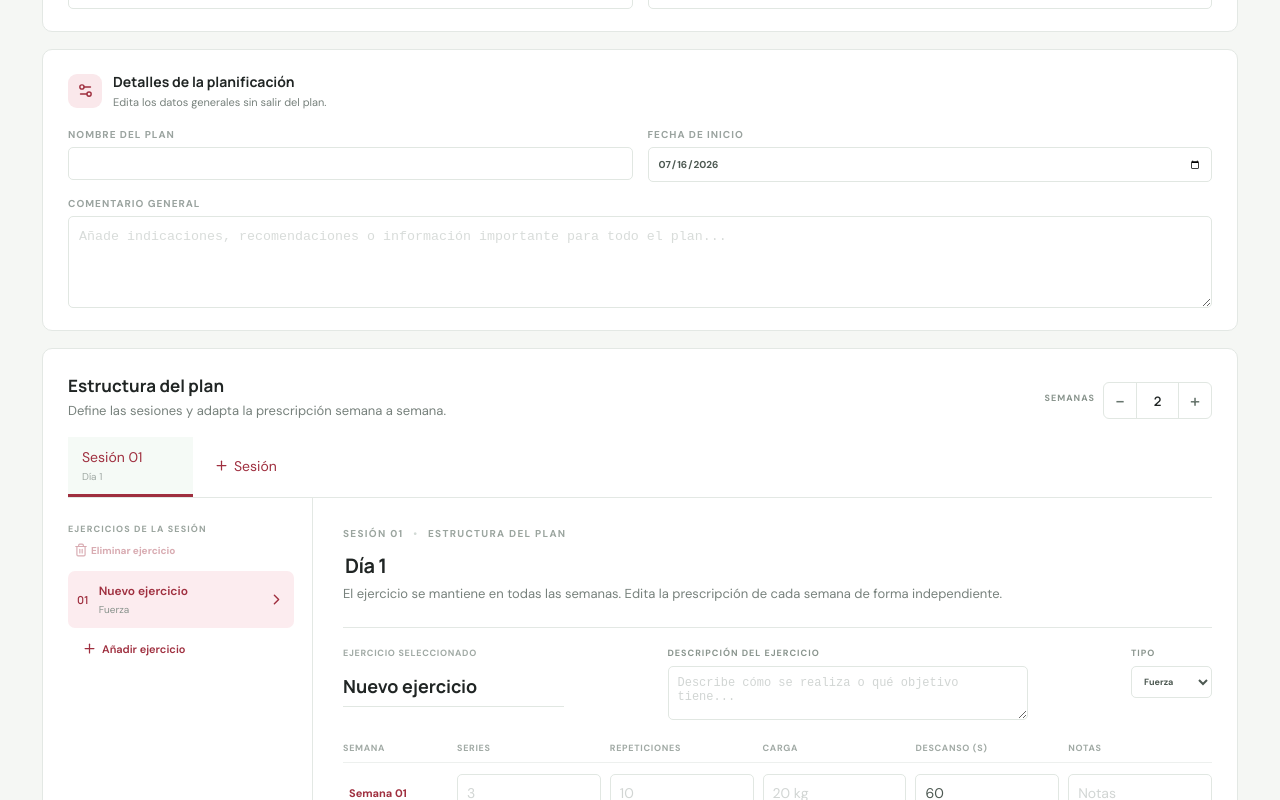
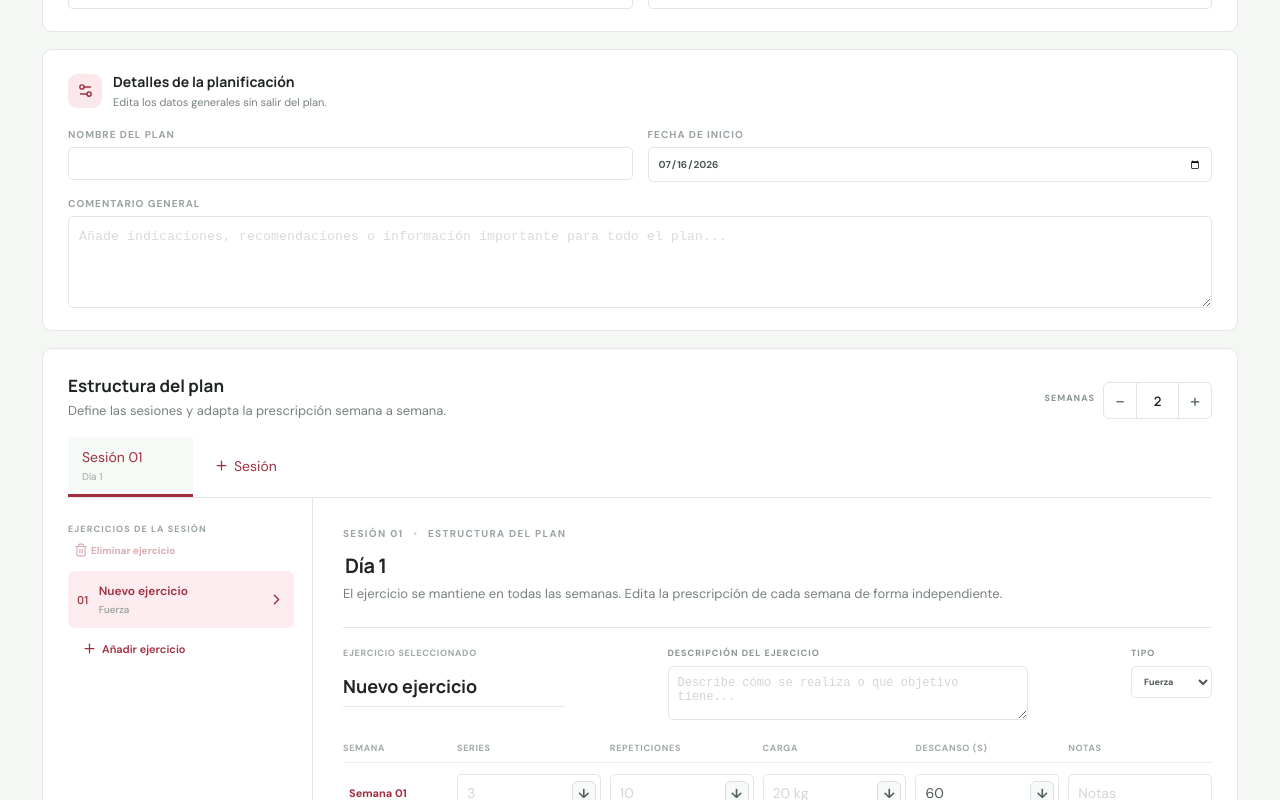
Before and after one commit to fvillena/exeplanner, a React (Vite) app: page / in a window 1280 px wide. Both pictures are taken after a click on the button "Aumentar cantidad de semanas". Shown: the part 781-1581 px from the top of the page. Built offline with nearby package versions, Linux system fonts and the light colour scheme.

Commit message:
feat(ui): enhance exercise prescription UI with propagation functionality

```diff
--- a/src/main.jsx
+++ b/src/main.jsx
@@ -672,6 +672,38 @@ function App({ initialPlan: providedPlan = null, serverPlan = null, initialExecu
               : itemDay,
           ),
         };
+      }),
+    }));
+  };
+  const propagateExercisePrescription = (fromWeekNumber) => {
+    const source = plan.weeks.find((item) => item.number === fromWeekNumber)?.days?.[activeDay]?.exercises?.[activeExercise];
+    if (!source) return;
+    const fields = source.type === "strength"
+      ? { sets: source.sets || "", reps: source.reps || "", load: source.load || "", rest: source.rest || "", notes: source.notes || "" }
+      : { metric: source.metric || "", intensity: source.intensity || "", notes: source.notes || "" };
+    setPlan((p) => ({
+      ...p,
+      weeks: p.weeks.map((item) => item.number <= fromWeekNumber ? item : {
+        ...item,
+        days: item.days.map((itemDay, dayIndex) => dayIndex !== activeDay ? itemDay : {
+          ...itemDay,
+          exercises: itemDay.exercises.map((exercise, exerciseIndex) => exerciseIndex === activeExercise ? { ...exercise, ...fields } : exercise),
+        }),
+      }),
+    }));
+  };
+  const propagateExerciseField = (fromWeekNumber, field) => {
+    const source = plan.weeks.find((item) => item.number === fromWeekNumber)?.days?.[activeDay]?.exercises?.[activeExercise];
+    if (!source) return;
+    const value = source[field] || "";
+    setPlan((p) => ({
+      ...p,
+      weeks: p.weeks.map((item) => item.number <= fromWeekNumber ? item : {
+        ...item,
+        days: item.days.map((itemDay, dayIndex) => dayIndex !== activeDay ? itemDay : {
+          ...itemDay,
+          exercises: itemDay.exercises.map((exercise, exerciseIndex) => exerciseIndex === activeExercise ? { ...exercise, [field]: value } : exercise),
+        }),
       }),
     }));
   };
@@ -1853,6 +1885,7 @@ function App({ initialPlan: providedPlan = null, serverPlan = null, initialExecu
                                 className={`prescription-row ${highlightedWeek === targetWeek.number ? "prescription-row-highlight" : ""}`}
                                 key={targetWeek.id}
                               >
+                                <div className="prescription-week-cell">
                                   <button
                                     className="prescription-week-link"
                                     type="button"
@@ -1866,34 +1899,22 @@ function App({ initialPlan: providedPlan = null, serverPlan = null, initialExecu
                                   >
                                     Semana {String(targetWeek.number).padStart(2, "0")}
                                   </button>
+                                </div>
+                                {[{ field: isStrength ? "sets" : "metric", value: isStrength ? ex.sets : ex.metric || "", placeholder: isStrength ? "3" : "30 min" }, { field: isStrength ? "reps" : "intensity", value: isStrength ? ex.reps : ex.intensity || "", placeholder: isStrength ? "10" : "Moderada" }, { field: isStrength ? "load" : "notes", value: isStrength ? ex.load : ex.notes || "", placeholder: isStrength ? "20 kg" : "Notas" }].map(({ field, value, placeholder }) => (
+                                  <div className="prescription-input-cell" key={field}>
                                     <input
-                                  value={isStrength ? ex.sets : ex.metric || ""}
-                                  placeholder={isStrength ? "3" : "30 min"}
-                                  onChange={(e) => updateExercisePrescription(targetWeek.number, isStrength ? { sets: e.target.value } : { metric: e.target.value })}
-                                />
-                                <input
-                                  value={isStrength ? ex.reps : ex.intensity || ""}
-                                  placeholder={isStrength ? "10" : "Moderada"}
-                                  onChange={(e) => updateExercisePrescription(targetWeek.number, isStrength ? { reps: e.target.value } : { intensity: e.target.value })}
-                                />
-                                <input
-                                  value={isStrength ? ex.load : ex.notes || ""}
-                                  placeholder={isStrength ? "20 kg" : "Notas"}
-                                  onChange={(e) => updateExercisePrescription(targetWeek.number, isStrength ? { load: e.target.value } : { notes: e.target.value })}
-                                />
+                                      value={value}
+                                      placeholder={placeholder}
+                                      onChange={(e) => updateExercisePrescription(targetWeek.number, { [field]: e.target.value })}
+                                    />
+                                    {field !== "notes" && targetWeek.number < plan.weeks.at(-1)?.number && <button type="button" className="propagate-btn" onClick={() => propagateExerciseField(targetWeek.number, field)} title="Propagar esta columna hacia abajo">↓</button>}
+                                  </div>
+                                ))}
                                 {isStrength && (
-                                  <input
-                                    value={ex.rest || ""}
-                                    placeholder="60"
-                                    onChange={(e) => updateExercisePrescription(targetWeek.number, { rest: e.target.value })}
-                                  />
+                                  <div className="prescription-input-cell"><input value={ex.rest || ""} placeholder="60" onChange={(e) => updateExercisePrescription(targetWeek.number, { rest: e.target.value })} />{targetWeek.number < plan.weeks.at(-1)?.number && <button type="button" className="propagate-btn" onClick={() => propagateExerciseField(targetWeek.number, "rest")} title="Propagar esta columna hacia abajo">↓</button>}</div>
                                 )}
                                 {isStrength && (
-                                  <input
-                                    value={ex.notes || ""}
-                                    placeholder="Notas"
-                                    onChange={(e) => updateExercisePrescription(targetWeek.number, { notes: e.target.value })}
-                                  />
+                                  <div className="prescription-input-cell"><input value={ex.notes || ""} placeholder="Notas" onChange={(e) => updateExercisePrescription(targetWeek.number, { notes: e.target.value })} /></div>
                                 )}
                               </div>
                             );
--- a/src/styles.css
+++ b/src/styles.css
@@ -829,6 +829,57 @@ nav button:hover,
     text-decoration-color: #e0b7bf
 }
 
+.prescription-week-cell {
+    display: flex;
+    flex-direction: column;
+    align-items: flex-start;
+    gap: 7px
+}
+
+.prescription-input-cell {
+    position: relative;
+    min-width: 0
+}
+
+.prescription-input-cell input {
+    min-width: 0;
+    padding-right: 34px
+}
+
+.propagate-btn {
+    position: absolute;
+    top: 50%;
+    right: 5px;
+    transform: translateY(-50%);
+    display: inline-flex;
+    align-items: center;
+    gap: 5px;
+    width: 24px;
+    height: 24px;
+    justify-content: center;
+    padding: 0;
+    border: 1px solid #d8e2dc;
+    border-radius: 6px;
+    background: #f7faf8;
+    color: #52645a;
+    font-size: 13px;
+    font-weight: 700;
+    white-space: nowrap;
+    transition: border-color .15s ease, background .15s ease, color .15s ease
+}
+
+.propagate-btn:hover {
+    border-color: #bd6573;
+    background: #fff5f6;
+    color: #9f2f3f
+}
+
+.propagate-btn span {
+    color: #9f2f3f;
+    font-size: 13px;
+    line-height: 9px
+}
+
 .summary-cell-highlight {
     position: relative;
     z-index: 1;
```
Lines whose indentation alone changed are shown as unchanged.
